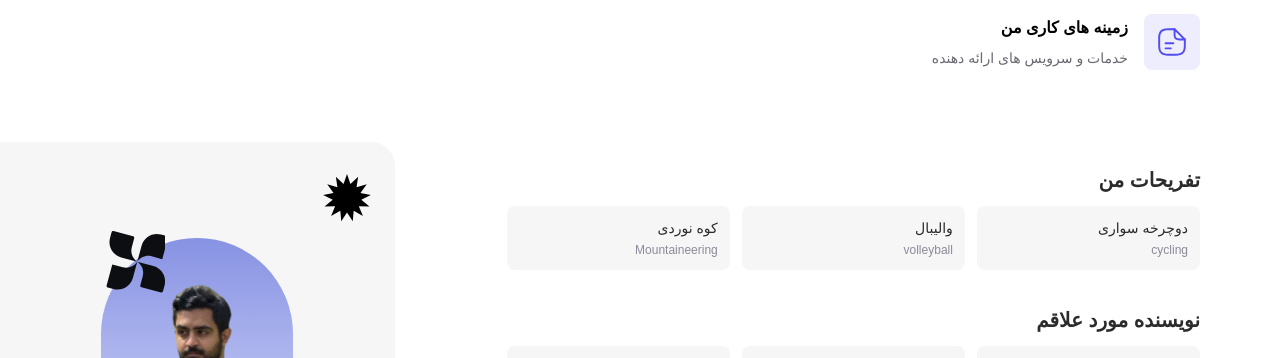
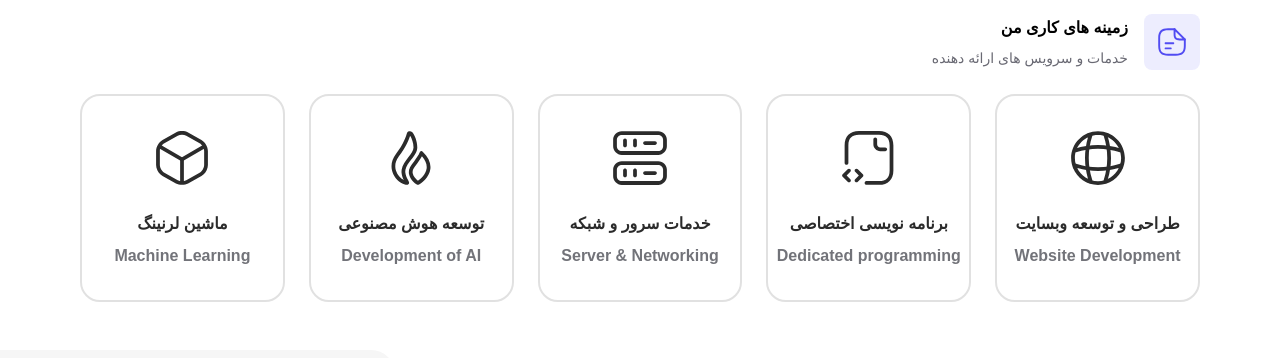
Before and after one commit to merajpiri1383/alavi-frontend, a Next.js app: page / in a window 1280 px wide. Shown: the part 594-952 px from the top of the page. Built offline with nearby package versions, Linux system fonts and the light colour scheme; a web font is replaced by a local one.

Commit message:
Add My Work Fields

```diff
--- a/app/components/workFields.tsx
+++ b/app/components/workFields.tsx
@@ -1,63 +1,69 @@
-import { memo } from "react";
+import { FC, memo } from "react";
 import DocumentIcon from "@/components/icons/home/document";
-// import NetIcon from "@/components/icons/home/net";
-// import Image from "next/image";
-// import RectangleIcon from "@/components/icons/home/rectangle";
-/* Rectangle 6004 */
+import NetIcon from "@/components/icons/home/net";
+import DocumentCode from "@/components/icons/home/documentCode";
+import DriverIcon from "@/components/icons/home/driver";
+import FireIcon from "@/components/icons/home/fire";
+import BoxIcon from "@/components/icons/home/box";
 
-// const Item = () => {
-//     return (
-//         <article className="size-60 relative p-6 group cursor-pointer hover:shadow-2xl">
-//             <div className="relative z-10 size-12 mx-auto my-2 group-hover:hidden">
-//                 <NetIcon color={"#2B2B2B"} />
-//             </div>
-//             <div className="size-12 relative z-10 mx-auto my-2 hidden group-hover:block">
-//                 <NetIcon color={"#524CF2"} />
-//             </div>
-//             <p className="text-[#2B2B2B] z-10 text-sm text-center font-medium my-2">طراحی و توسعه وﺑﺴﺎﯾﺖ</p>
-//             <p className="text-[#727379] z-10 text-sm text-center my-2 mb-6">Website Development</p>
-//         </article>
-//     )
-// }
 
-// const Item = () => {
-//     return (
-//         <div className=" bg-rose-600">
-//         </div>
-//     )
-// };
+interface ItemProps {
+    icon : React.ReactNode,
+    active_icon : React.ReactNode,
+    title : string,
+    text : string,
+}
+
+const Item : FC<ItemProps> = ({active_icon,icon,text,title }) => {
+    return (
+        <article className="relative py-2 md:py-6 group cursor-pointer hover:shadow-2xl col-span-1
+            transition duration-400 border-[2px] border-[#E1E1E1] hover:border-[#4B5BCE]
+            rounded-[20px] min-w-[135px]">
+            <div className="relative z-10 size-[32px] md:size-[60px] mx-auto my-2 group-hover:hidden">
+                {icon}
+            </div>
+            <div className="size-[32px] relative md:size-[60px] z-10 mx-auto my-2 hidden group-hover:block">
+                {active_icon}
+            </div>
+            <p className="text-[#2B2B2B] z-10 text-[10px] text-center font-[700] my-2
+                md:text-[16px] mt-6">{title}</p>
+            <p className="text-[#727379] z-10 text-[8px] text-center my-2
+            font-[600] md:text-[16px]">{text}</p>
+        </article>
+    )
+}
 
 
 const WorkFields = () => {
 
-    // const items = [
-    //     {
-    //         icon: <NetIcon color={"#2B2B2B"} />,
-    //         active_icon: <NetIcon color={"#524CF2"} />,
-    //         title: "طراحی و توسعه وﺑﺴﺎﯾﺖ",
-    //         text: "Website Development",
-    //     }, {
-    //         icon: <NetIcon color={"#2B2B2B"} />,
-    //         active_icon: <NetIcon color={"#524CF2"} />,
-    //         title: "طراحی و توسعه وﺑﺴﺎﯾﺖ",
-    //         text: "Website Development",
-    //     }, {
-    //         icon: <NetIcon color={"#2B2B2B"} />,
-    //         active_icon: <NetIcon color={"#524CF2"} />,
-    //         title: "طراحی و توسعه وﺑﺴﺎﯾﺖ",
-    //         text: "Website Development",
-    //     }, {
-    //         icon: <NetIcon color={"#2B2B2B"} />,
-    //         active_icon: <NetIcon color={"#524CF2"} />,
-    //         title: "طراحی و توسعه وﺑﺴﺎﯾﺖ",
-    //         text: "Website Development",
-    //     }, {
-    //         icon: <NetIcon color={"#2B2B2B"} />,
-    //         active_icon: <NetIcon color={"#524CF2"} />,
-    //         title: "طراحی و توسعه وﺑﺴﺎﯾﺖ",
-    //         text: "Website Development",
-    //     },
-    // ]
+    const items = [
+        {
+            icon: <NetIcon color={"#2B2B2B"} />,
+            active_icon: <NetIcon color={"#524CF2"} />,
+            title: "طراحی و توسعه وﺑﺴﺎﯾﺖ",
+            text: "Website Development",
+        }, {
+            icon: <DocumentCode color={"#2B2B2B"} />,
+            active_icon: <DocumentCode color={"#524CF2"} />,
+            title: "برنامه نویسی اختصاصی",
+            text: "Dedicated programming",
+        },{
+            icon: <DriverIcon color={"#2B2B2B"} />,
+            active_icon: <DriverIcon color={"#524CF2"} />,
+            title: "خدمات سرور و شبکه",
+            text: "Server & Networking",
+        },{
+            icon: <FireIcon color={"#2B2B2B"} />,
+            active_icon: <FireIcon color={"#524CF2"} />,
+            title: "توسعه هوش مصنوعی",
+            text: "Development of AI",
+        },{
+            icon: <BoxIcon color={"#2B2B2B"} />,
+            active_icon: <BoxIcon color={"#524CF2"} />,
+            title: "ماشین لرنینگ",
+            text: "Machine Learning",
+        }
+    ]
 
     return (
         <div className="bg-white rtl my-6 px-6 md:px-20">
@@ -73,15 +79,21 @@ const WorkFields = () => {
                 </div>
             </div>
 
-            <div className="py-6 flex items-center overflow-x-scroll gap-6">
-                {/* <Item /> */}
-                {/* {
+            <div className="py-6 flex items-center overflow-x-scroll md:grid grid-cols-5 gap-6
+                no-scrollbar">
+                {
                     items.map((item, index) => {
                         return (
-                            <Item key={index} />
+                            <Item
+                                key={index}
+                                active_icon={item.active_icon}
+                                icon={item.icon}
+                                text={item.text}
+                                title={item.title}
+                            />
                         )
                     })
-                } */}
+                }
             </div>
         </div>
     )
--- /dev/null
+++ b/components/icons/home/box.tsx
@@ -0,0 +1,16 @@
+import { FC } from "react";
+
+
+interface Props {
+    color?: string,
+};
+
+const BoxIcon: FC<Props> = ({ color = "#2B2B2B" }) => {
+    return (
+        <svg width="100%" height="100%" viewBox="0 0 70 70" fill="none" xmlns="http://www.w3.org/2000/svg">
+            <path d="M34.9999 38.7916C34.6208 38.7916 34.2416 38.7041 33.8916 38.4999L8.13742 23.5957C7.11659 22.9832 6.73742 21.6416 7.34992 20.5916C7.96242 19.5416 9.30409 19.1916 10.3541 19.8041L34.9999 34.0666L59.4999 19.8916C60.5499 19.2791 61.8916 19.6582 62.5041 20.6791C63.1166 21.7291 62.7374 23.0707 61.7166 23.6832L36.1374 38.4999C35.7583 38.6749 35.3791 38.7916 34.9999 38.7916Z" fill={color} />
+            <path d="M35 65.2166C33.8042 65.2166 32.8125 64.225 32.8125 63.0291V36.575C32.8125 35.3791 33.8042 34.3875 35 34.3875C36.1958 34.3875 37.1875 35.3791 37.1875 36.575V63.0291C37.1875 64.225 36.1958 65.2166 35 65.2166Z" fill={color} />
+            <path d="M35.0001 66.3541C32.4334 66.3541 29.8959 65.7999 27.8834 64.6916L12.3084 56.0291C8.07928 53.6957 4.78345 48.0666 4.78345 43.2249V26.7458C4.78345 21.9041 8.07928 16.3041 12.3084 13.9416L27.8834 5.30825C31.8793 3.09159 38.1209 3.09159 42.1168 5.30825L57.6918 13.9708C61.9209 16.3041 65.2168 21.9333 65.2168 26.7749V43.2541C65.2168 48.0957 61.9209 53.6957 57.6918 56.0582L42.1168 64.6916C40.1043 65.7999 37.5668 66.3541 35.0001 66.3541ZM35.0001 8.02075C33.1626 8.02075 31.3543 8.39992 30.0126 9.12909L14.4376 17.7916C11.6376 19.3374 9.15845 23.5374 9.15845 26.7458V43.2249C9.15845 46.4333 11.6376 50.6332 14.4376 52.2082L30.0126 60.8708C32.6668 62.3582 37.3334 62.3582 39.9876 60.8708L55.5626 52.2082C58.3626 50.6332 60.8418 46.4624 60.8418 43.2249V26.7458C60.8418 23.5374 58.3626 19.3374 55.5626 17.7624L39.9876 9.09992C38.6459 8.39992 36.8376 8.02075 35.0001 8.02075Z" fill={color} />
+        </svg>
+    )
+}; export default BoxIcon;
--- /dev/null
+++ b/components/icons/home/documentCode.tsx
@@ -0,0 +1,16 @@
+import { FC } from "react";
+
+interface Props {
+    color?: string,
+}
+
+const DocumentCode: FC<Props> = ({ color = "#2B2B2B" }) => {
+    return (
+        <svg width="100%" height="100%" viewBox="0 0 70 70" fill="none" xmlns="http://www.w3.org/2000/svg">
+            <path d="M46.6667 66.3541H32.0833C30.8875 66.3541 29.8958 65.3624 29.8958 64.1666C29.8958 62.9707 30.8875 61.9791 32.0833 61.9791H46.6667C55.0083 61.9791 59.0625 57.9249 59.0625 49.5832V20.4166C59.0625 12.0749 55.0083 8.02075 46.6667 8.02075H23.3333C14.9917 8.02075 10.9375 12.0749 10.9375 20.4166V40.8332C10.9375 42.0291 9.94583 43.0207 8.75 43.0207C7.55417 43.0207 6.5625 42.0291 6.5625 40.8332V20.4166C6.5625 9.77075 12.6875 3.64575 23.3333 3.64575H46.6667C57.3125 3.64575 63.4375 9.77075 63.4375 20.4166V49.5832C63.4375 60.2291 57.3125 66.3541 46.6667 66.3541Z" fill={color} />
+            <path d="M53.9584 26.9792H48.1251C43.6917 26.9792 40.1042 23.3917 40.1042 18.9583V13.125C40.1042 11.9292 41.0959 10.9375 42.2917 10.9375C43.4876 10.9375 44.4792 11.9292 44.4792 13.125V18.9583C44.4792 20.9708 46.1126 22.6042 48.1251 22.6042H53.9584C55.1542 22.6042 56.1459 23.5958 56.1459 24.7917C56.1459 25.9875 55.1542 26.9792 53.9584 26.9792Z" fill={color} />
+            <path d="M11.6664 63.4373C11.1122 63.4373 10.558 63.2332 10.1205 62.7957L4.28721 56.9624C3.44137 56.1165 3.44137 54.7164 4.28721 53.8705L10.1205 48.0372C10.9664 47.1914 12.3664 47.1914 13.2122 48.0372C14.058 48.883 14.058 50.2832 13.2122 51.129L8.9247 55.4165L13.2122 59.7039C14.058 60.5497 14.058 61.9499 13.2122 62.7957C12.7747 63.2332 12.2205 63.4373 11.6664 63.4373Z" fill={color} />
+            <path d="M20.4165 63.4373C19.8624 63.4373 19.3082 63.2332 18.8707 62.7957C18.0249 61.9499 18.0249 60.5497 18.8707 59.7039L23.1582 55.4165L18.8707 51.129C18.0249 50.2832 18.0249 48.883 18.8707 48.0372C19.7165 47.1914 21.1165 47.1914 21.9624 48.0372L27.7957 53.8705C28.6415 54.7164 28.6415 56.1165 27.7957 56.9624L21.9624 62.7957C21.5249 63.2332 20.9707 63.4373 20.4165 63.4373Z" fill={color} />
+        </svg>
+    )
+}; export default DocumentCode;
--- /dev/null
+++ b/components/icons/home/driver.tsx
@@ -0,0 +1,21 @@
+import { FC } from "react";
+
+
+interface Props {
+    color?: string,
+}
+
+const DriverIcon: FC<Props> = ({ color = "#524CF2" }) => {
+    return (
+        <svg width="100%" height="100%" viewBox="0 0 70 70" fill="none" xmlns="http://www.w3.org/2000/svg">
+            <path d="M56.3494 31.3542H13.6785C8.16601 31.3542 3.67432 26.8626 3.67432 21.3501V13.6792C3.67432 8.16674 8.16601 3.67505 13.6785 3.67505H56.3494C61.8619 3.67505 66.3535 8.16674 66.3535 13.6792V21.3501C66.3535 26.8626 61.8619 31.3542 56.3494 31.3542ZM13.6493 8.0209C10.5285 8.0209 8.02017 10.5584 8.02017 13.65V21.3209C8.02017 24.4417 10.5576 26.9501 13.6493 26.9501H56.3202C59.441 26.9501 61.9493 24.4126 61.9493 21.3209V13.65C61.9493 10.5292 59.4118 8.0209 56.3202 8.0209H13.6493Z" fill={color} />
+            <path d="M56.3494 66.3542H13.6785C8.16601 66.3542 3.67432 61.8626 3.67432 56.3501V48.6792C3.67432 43.1667 8.16601 38.675 13.6785 38.675H56.3494C61.8619 38.675 66.3535 43.1667 66.3535 48.6792V56.3501C66.3535 61.8626 61.8619 66.3542 56.3494 66.3542ZM13.6493 43.0209C10.5285 43.0209 8.02017 45.5584 8.02017 48.65V56.3209C8.02017 59.4417 10.5576 61.9501 13.6493 61.9501H56.3202C59.441 61.9501 61.9493 59.4126 61.9493 56.3209V48.65C61.9493 45.5292 59.4118 43.0209 56.3202 43.0209H13.6493Z" fill={color} />
+            <path d="M17.5 22.6041C16.3042 22.6041 15.3125 21.6124 15.3125 20.4166V14.5833C15.3125 13.3874 16.3042 12.3958 17.5 12.3958C18.6958 12.3958 19.6875 13.3874 19.6875 14.5833V20.4166C19.6875 21.6124 18.6958 22.6041 17.5 22.6041Z" fill={color} />
+            <path d="M29.1667 22.6041C27.9709 22.6041 26.9792 21.6124 26.9792 20.4166V14.5833C26.9792 13.3874 27.9709 12.3958 29.1667 12.3958C30.3626 12.3958 31.3542 13.3874 31.3542 14.5833V20.4166C31.3542 21.6124 30.3626 22.6041 29.1667 22.6041Z" fill={color} />
+            <path d="M17.5 57.6041C16.3042 57.6041 15.3125 56.6124 15.3125 55.4166V49.5833C15.3125 48.3874 16.3042 47.3958 17.5 47.3958C18.6958 47.3958 19.6875 48.3874 19.6875 49.5833V55.4166C19.6875 56.6124 18.6958 57.6041 17.5 57.6041Z" fill={color} />
+            <path d="M29.1667 57.6041C27.9709 57.6041 26.9792 56.6124 26.9792 55.4166V49.5833C26.9792 48.3874 27.9709 47.3958 29.1667 47.3958C30.3626 47.3958 31.3542 48.3874 31.3542 49.5833V55.4166C31.3542 56.6124 30.3626 57.6041 29.1667 57.6041Z" fill={color} />
+            <path d="M52.4999 19.6875H40.8333C39.6374 19.6875 38.6458 18.6958 38.6458 17.5C38.6458 16.3042 39.6374 15.3125 40.8333 15.3125H52.4999C53.6958 15.3125 54.6874 16.3042 54.6874 17.5C54.6874 18.6958 53.6958 19.6875 52.4999 19.6875Z" fill={color} />
+            <path d="M52.4999 54.6875H40.8333C39.6374 54.6875 38.6458 53.6958 38.6458 52.5C38.6458 51.3042 39.6374 50.3125 40.8333 50.3125H52.4999C53.6958 50.3125 54.6874 51.3042 54.6874 52.5C54.6874 53.6958 53.6958 54.6875 52.4999 54.6875Z" fill={color} />
+        </svg>
+    )
+}; export default DriverIcon;
--- /dev/null
+++ b/components/icons/home/fire.tsx
@@ -0,0 +1,15 @@
+import { FC } from "react";
+
+
+interface Props {
+    color?: string,
+};
+
+const FireIcon: FC<Props> = ({ color = "#2B2B2B" }) => {
+    return (
+        <svg width="100%" height="100%" viewBox="0 0 70 70" fill="none" xmlns="http://www.w3.org/2000/svg">
+            <path d="M43.0501 66.2667C42.5542 66.2667 42.0875 66.1501 41.7084 65.9167C40.3959 65.0709 33.8626 60.5501 32.6668 53.6667C32.0251 49.8459 33.1042 46.0542 35.9042 42.4376C44.0417 31.9084 44.9458 28.8459 44.975 28.7292C45.0917 27.9126 45.6458 27.3292 46.4333 27.0667C47.2208 26.8042 48.0375 27.0667 48.65 27.6501C55.3 34.0959 58.3334 40.7459 57.6334 47.4251C56.5251 57.8959 46.3751 64.7501 44.3626 66.0042C44.0126 66.1501 43.5168 66.2667 43.0501 66.2667ZM47.7751 32.9876C46.4334 35.3501 43.9834 39.1417 39.3751 45.0626C37.3042 47.7167 36.5459 50.2834 36.9834 52.8792C37.6834 56.9334 41.2418 60.1126 43.0793 61.4834C45.9668 59.4709 52.5001 54.1626 53.2584 46.8417C53.7542 42.3501 51.9167 37.7126 47.7751 32.9876Z" fill={color} />
+            <path d="M29.9835 66.2958C29.2252 66.2958 28.4668 66.0916 27.9126 65.9458C21.4668 64.1083 15.6335 58.2166 13.3585 51.3041C11.0251 44.2166 12.4542 36.8083 17.4125 30.4208C26.4542 18.5791 29.4585 9.04161 30.1585 6.41661C30.4793 5.16244 31.4127 4.19994 32.696 3.82078C34.0085 3.47078 35.4376 3.84994 36.4292 4.84161C36.5167 4.89994 36.5751 4.98744 36.6334 5.07494C39.3751 8.74994 42.321 15.3124 42.321 22.7208C42.321 27.7958 38.7625 32.4041 35.3209 36.8374C31.675 41.5624 27.9127 46.4333 28.321 51.7124C28.7002 55.6208 30.3918 58.5958 31.5293 60.5791C32.4918 62.2416 33.3959 63.8166 32.2584 65.3041C31.6459 66.0624 30.8293 66.2958 29.9835 66.2958ZM28.4376 64.0791H28.4668H28.4376ZM33.9793 8.92494C32.6377 13.3291 29.1375 22.2541 20.8833 33.1041C15.7208 39.7833 16.2168 45.9666 17.5293 49.9624C19.0751 54.6583 22.5751 58.7416 26.6585 60.7833C25.5501 58.6249 24.325 55.7083 23.975 52.0916C23.45 45.0916 27.9126 39.2874 31.8792 34.1541C35.0001 30.0999 37.946 26.2791 37.946 22.6916C37.946 17.1499 35.9627 12.0749 33.9793 8.92494ZM34.3875 7.49578C34.3875 7.49578 34.3875 7.52494 34.3875 7.49578C34.3875 7.49578 34.3875 7.52494 34.3875 7.49578Z" fill={color} />
+        </svg>
+    )
+};export default FireIcon;
```
